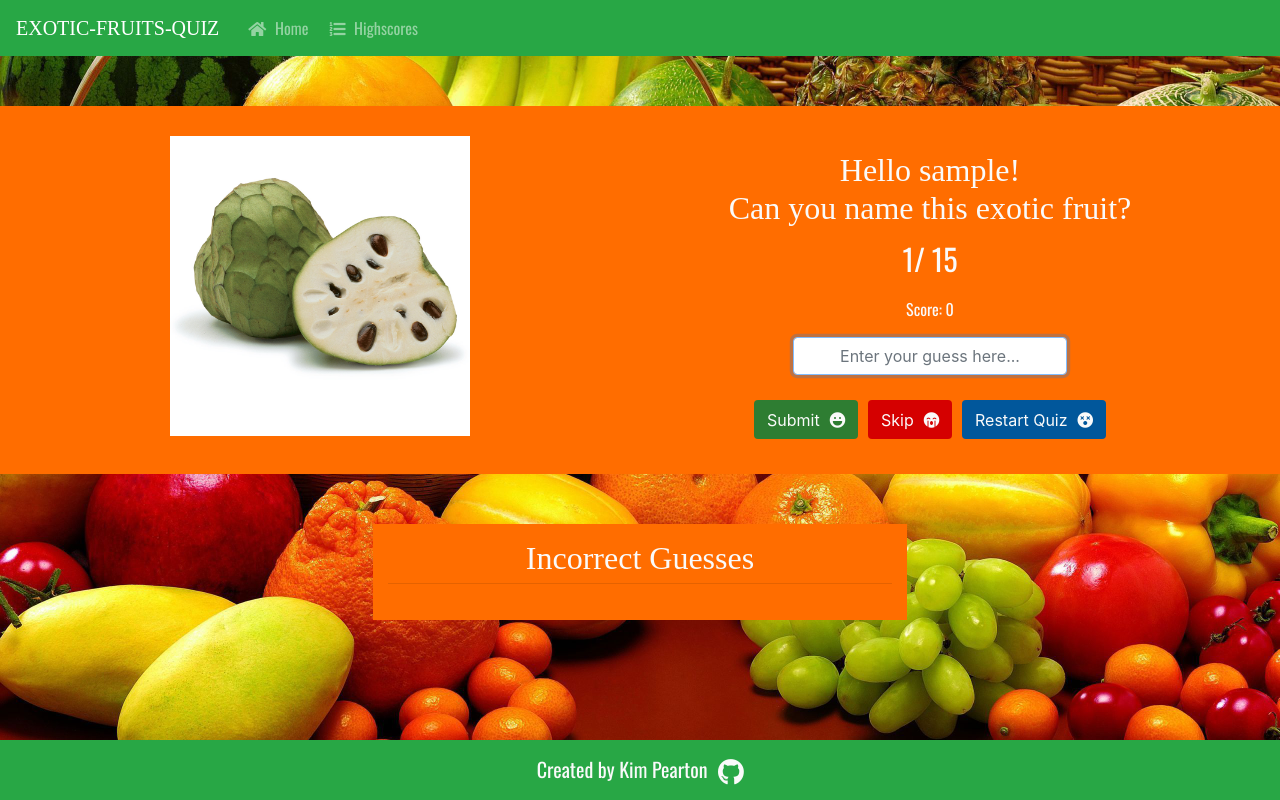
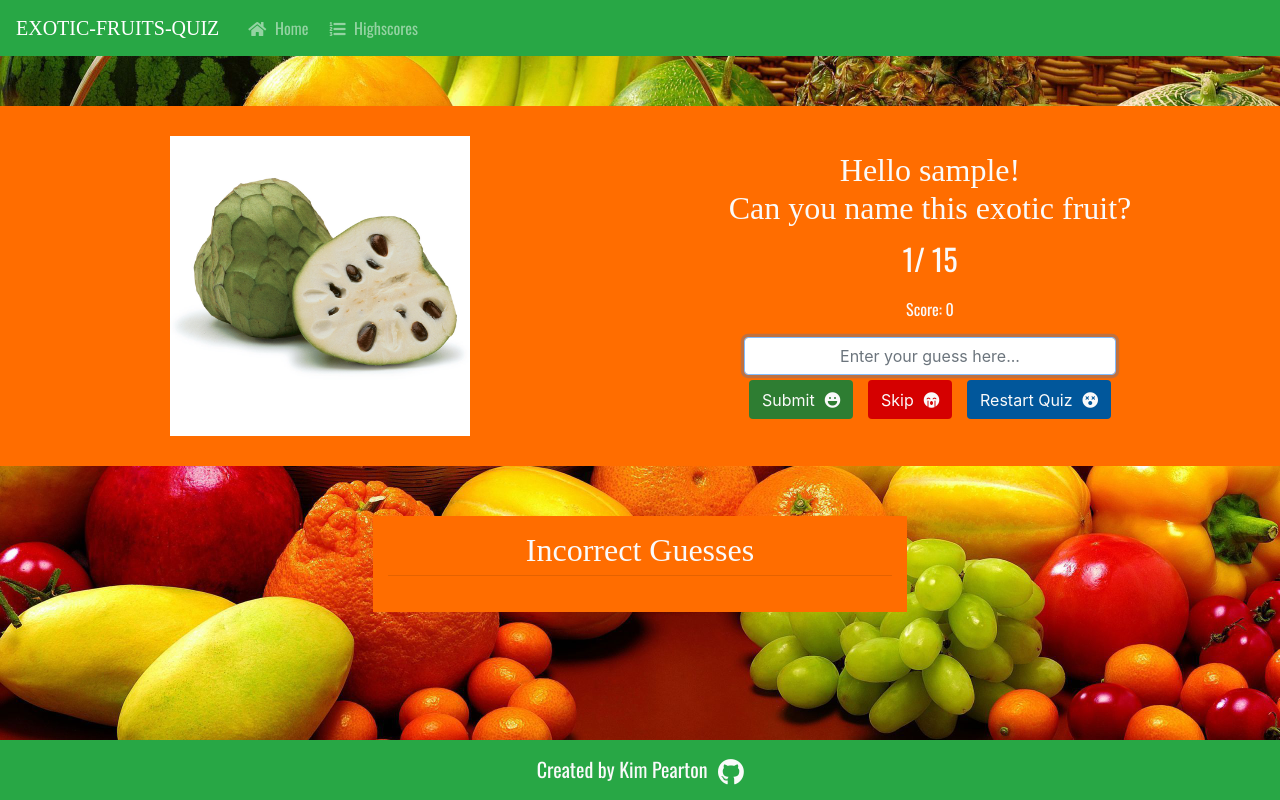
Before and after one commit to Code-Institute-Submissions/quiz, a Flask app: the page made by templates/game.html in a window 1280 px wide. Run offline with Flask 2, Linux system fonts and the light colour scheme; some libraries are stand-ins or nearby versions; some web fonts are replaced.

Commit message:
Place buttons back in form element and use text-center

```diff
--- a/templates/game.html
+++ b/templates/game.html
@@ -18,16 +18,14 @@
                 </div>
                 <!-- Answer Form -->
                 <div class="row justify-content-center">
-                    <form method="POST">
+                    <form method="POST" class="text-center">
                         <input type="hidden" name="question_id" value="{{question_id}}">
                         <input type="hidden" name="score" value="{{score}}">
                         <input class="form-control  text-center" type="text" id="answer" name="answer" placeholder="Enter your guess here..." autofocus autocomplete="off"></input>
+                        <button class="btn hvr-grow" id="submit" name="button" value="submit">Submit<i class="fa fa-laugh button-icon"></i></button>
+                        <button class="btn hvr-grow" id="skip" name="button" value="skip">Skip<i class="fa fa-sad-cry button-icon"></i></button>
+                        <button class="btn hvr-grow" id="restart" name="button" value="restart">Restart Quiz<i class="fa fa-dizzy button-icon"></i></button>
                     </form>
-                </div>
-                <div class="row justify-content-center quiz-buttons">
-                    <button class="btn hvr-grow" id="submit" name="button" value="submit">Submit<i class="fa fa-laugh button-icon"></i></button>
-                    <button class="btn hvr-grow" id="skip" name="button" value="skip">Skip<i class="fa fa-sad-cry button-icon"></i></button>
-                    <button class="btn hvr-grow" id="restart" name="button" value="restart">Restart Quiz<i class="fa fa-dizzy button-icon"></i></button>
                 </div>
             </div>
         </div>
```
